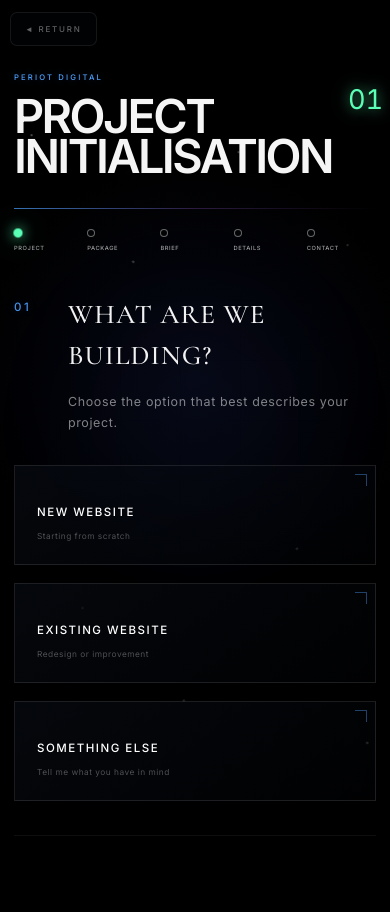
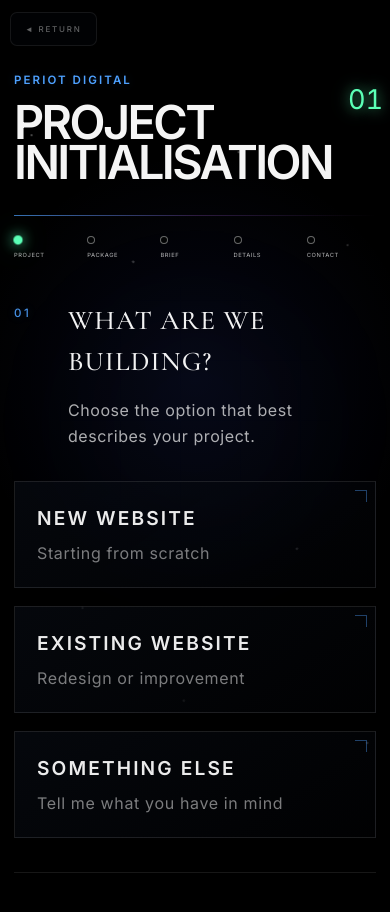
Before and after one commit to EmyliePm/periotdigital, a Next.js app: page /contact in a window 390 px wide. Shown: the top 912 px of the page. Built offline with nearby package versions, Linux system fonts and the light colour scheme.

Commit message:
edditing text sizes, box sizes, button sizes

```diff
--- a/app/contact/ProjectInitialiser.module.css
+++ b/app/contact/ProjectInitialiser.module.css
@@ -294,22 +294,21 @@
 ========================= */
 
 .systemLabel {
-  margin:
-    0
-    0
-    12px;
-
-  font-size: 0.48rem;
-  font-weight: 500;
-
-  letter-spacing: 0.28em;
+  display: block;
+
+  margin-bottom: 14px;
+
+  font-size: 0.72rem;
+  font-weight: 600;
+
+  line-height: 1.4;
+  letter-spacing: 0.18em;
   text-transform: uppercase;
 
   color: #4ea1ff;
 
   text-shadow:
-    0 0 10px
-    rgba(78, 161, 255, 0.3);
+    0 0 10px rgba(78, 161, 255, 0.18);
 }
 
 
@@ -832,17 +831,16 @@
 }
 
 .stageHeading p {
-  max-width: 700px;
+  max-width: 760px;
 
   margin: 0;
 
-  font-size: 0.88rem;
-  line-height: 1.75;
-
-  letter-spacing: 0.05em;
-
-  color:
-    rgba(255, 255, 255, 0.52);
+  font-size: 1.15rem;
+  line-height: 1.7;
+
+  letter-spacing: 0.035em;
+
+  color: rgba(255, 255, 255, 0.7);
 }
 
 
@@ -1011,27 +1009,27 @@
 }
 .choice > span {
   position: relative;
-
   z-index: 2;
 
-  font-size: 0.72rem;
-  font-weight: 500;
-
-  letter-spacing: 0.13em;
+  font-size: 1.2rem;
+  font-weight: 600;
+
+  letter-spacing: 0.11em;
   text-transform: uppercase;
+
+  color: rgba(255, 255, 255, 0.92);
 }
 
 .choice small {
   position: relative;
-
   z-index: 2;
 
-  font-size: 0.52rem;
-
-  letter-spacing: 0.06em;
-
-  color:
-    rgba(255, 255, 255, 0.3);
+  font-size: 1rem;
+
+  line-height: 1.5;
+  letter-spacing: 0.04em;
+
+  color: rgba(255, 255, 255, 0.48);
 }
 
 .choiceCorner {
@@ -1076,53 +1074,51 @@
 .field {
   display: flex;
   flex-direction: column;
-
+  margin-bottom: 38px;
   gap: 10px;
 }
 
 .field > span {
-  font-size: 0.48rem;
-  font-weight: 500;
-
-  letter-spacing: 0.2em;
+  font-size: 1rem;
+  font-weight: 600;
+
+  line-height: 1.4;
+  letter-spacing: 0.18em;
   text-transform: uppercase;
 
-  color:
-    rgba(78, 161, 255, 0.9);
-}
-
-.field input,
-.field textarea {
+  color: rgba(78, 161, 255, 0.95);
+
+  text-shadow:
+    0 0 10px rgba(78, 161, 255, 0.16);
+}
+
+.input,
+.textarea {
   width: 100%;
+  min-height: 130px;
+
+  resize: vertical;
+  padding: 16px 2px 18px;
 
   border: 0;
-
-  border-bottom:
-    1px solid
-    rgba(255, 255, 255, 0.16);
-
-  border-radius: 0;
+  border-bottom: 1px solid rgba(91, 255, 182, 0.55);
 
   outline: none;
 
-  padding:
-    14px
-    2px
-    16px;
-
   background: transparent;
 
-  font: inherit;
-
-  font-size: 1.02rem;
+  font-family: var(--font-body);
+  font-size: 1.15rem;
+  font-weight: 400;
+
   line-height: 1.6;
 
-  color:
-    rgba(255, 255, 255, 0.92);
+  color: rgba(255, 255, 255, 0.9);
 
   transition:
-    border-color 0.25s ease,
-    box-shadow 0.25s ease;
+    border-color 0.3s ease,
+    box-shadow 0.3s ease,
+    color 0.3s ease;
 }
 
 .field textarea {
@@ -1135,8 +1131,11 @@
 
 .field input::placeholder,
 .field textarea::placeholder {
-  color:
-    rgba(255, 255, 255, 0.34);
+ font-size: 1.1rem;
+
+  color: rgba(255, 255, 255, 0.36);
+
+  opacity: 1;
 }
 
 .field input:focus,
@@ -1170,29 +1169,29 @@
   display: flex;
   align-items: center;
 
-  gap: 14px;
-
-  min-height: 60px;
-
-  padding:
-    14px
-    18px;
+  gap: 20px;
+
+  min-height: 78px;
+
+  padding: 18px 22px;
 
   border:
     1px solid
-    rgba(255, 255, 255, 0.08);
+    rgba(255, 255, 255, 0.1);
 
   background:
     rgba(3, 6, 10, 0.42);
 
   color:
-    rgba(255, 255, 255, 0.55);
+    rgba(255, 255, 255, 0.72);
 
   font-family: inherit;
 
-  font-size: 0.52rem;
-
-  letter-spacing: 0.12em;
+  font-size: 0.82rem;
+  font-weight: 500;
+
+  line-height: 1.4;
+  letter-spacing: 0.1em;
   text-transform: uppercase;
 
   text-align: left;
@@ -1216,20 +1215,19 @@
 .toggleBox {
   flex-shrink: 0;
 
-  width: 20px;
-  height: 20px;
+  width: 26px;
+  height: 26px;
 
   display: grid;
-
   place-items: center;
 
   border:
     1px solid
-    rgba(255, 255, 255, 0.18);
+    rgba(255, 255, 255, 0.26);
 
   color: #5bffb6;
 
-  font-size: 0.65rem;
+  font-size: 0.8rem;
 }
 
 .toggleSelected {
@@ -1259,7 +1257,7 @@
     0
     0;
 
-  font-size: 0.58rem;
+  font-size: 0.92rem;
   line-height: 1.7;
 
   letter-spacing: 0.06em;
@@ -1272,23 +1270,25 @@
 /* =========================
    CONTROLS
 ========================= */
+/* =========================
+   CONTROLS
+========================= */
 
 .controls {
-  min-height: 70px;
+  min-height: 96px;
 
   display: flex;
-  align-items: flex-end;
+  align-items: center;
   justify-content: space-between;
 
-  gap: 20px;
-
-  margin-top: 38px;
-
-  padding-top: 22px;
+  gap: 24px;
+
+  margin-top: 46px;
+  padding-top: 28px;
 
   border-top:
     1px solid
-    rgba(255, 255, 255, 0.055);
+    rgba(255, 255, 255, 0.09);
 }
 
 .backButton,
@@ -1296,14 +1296,18 @@
 .transmitButton {
   border: 0;
 
+  padding: 14px 0;
+
   background: transparent;
 
   font-family: inherit;
 
-  font-size: 0.52rem;
-  font-weight: 500;
-
-  letter-spacing: 0.2em;
+  font-size: 0.82rem;
+  font-weight: 600;
+
+  line-height: 1;
+
+  letter-spacing: 0.18em;
   text-transform: uppercase;
 
   cursor: pointer;
@@ -1311,53 +1315,74 @@
   transition:
     color 0.25s ease,
     opacity 0.25s ease,
-    text-shadow 0.25s ease;
-}
+    text-shadow 0.25s ease,
+    transform 0.25s ease;
+}
+
+
+/* BACK */
 
 .backButton {
-  color:
-    rgba(255, 255, 255, 0.3);
+  color: rgba(255, 255, 255, 0.58);
 }
 
 .backButton:hover {
-  color:
-    rgba(255, 255, 255, 0.7);
-}
+  color: rgba(255, 255, 255, 0.95);
+
+  transform: translateX(-4px);
+
+  text-shadow:
+    0 0 12px rgba(255, 255, 255, 0.16);
+}
+
+
+/* CONTINUE */
 
 .nextButton {
-  color:
-    rgba(78, 161, 255, 0.9);
+  color: #62b4ff;
+
+  text-shadow:
+    0 0 12px rgba(78, 161, 255, 0.22);
 }
 
 .nextButton:hover {
-  color: #76c1ff;
+  color: #8acaff;
+
+  transform: translateX(4px);
 
   text-shadow:
-    0 0 10px
-    rgba(78, 161, 255, 0.35);
-}
+    0 0 12px rgba(78, 161, 255, 0.6),
+    0 0 28px rgba(78, 161, 255, 0.18);
+}
+
+
+/* TRANSMIT */
 
 .transmitButton {
   color: #5bffb6;
 
   text-shadow:
-    0 0 10px
-    rgba(91, 255, 182, 0.25);
+    0 0 12px rgba(91, 255, 182, 0.32);
 }
 
 .transmitButton:hover {
+  transform: translateX(4px);
+
   text-shadow:
-    0 0 10px
-      rgba(91, 255, 182, 0.7),
-    0 0 24px
-      rgba(91, 255, 182, 0.24);
-}
+    0 0 12px rgba(91, 255, 182, 0.8),
+    0 0 30px rgba(91, 255, 182, 0.28);
+}
+
+
+/* DISABLED */
 
 .nextButton:disabled,
 .transmitButton:disabled {
-  opacity: 0.18;
+  opacity: 0.28;
 
   cursor: default;
+
+  transform: none;
 
   text-shadow: none;
 }
@@ -1962,7 +1987,12 @@
     transform,
     filter;
 }
-
+.stageHeading p {
+  font-size: 1rem;
+  line-height: 1.65;
+
+  color: rgba(255, 255, 255, 0.68);
+}
 .stageEnterRight {
   animation:
     stageEnterRight
@@ -2143,13 +2173,6 @@
     font-size: 1.7rem;
   }
 
-  .stageHeading p {
-    font-size: 0.78rem;
-    line-height: 1.7;
-
-    color:
-      rgba(255, 255, 255, 0.5);
-  }
 
 
   /* Options */
```
